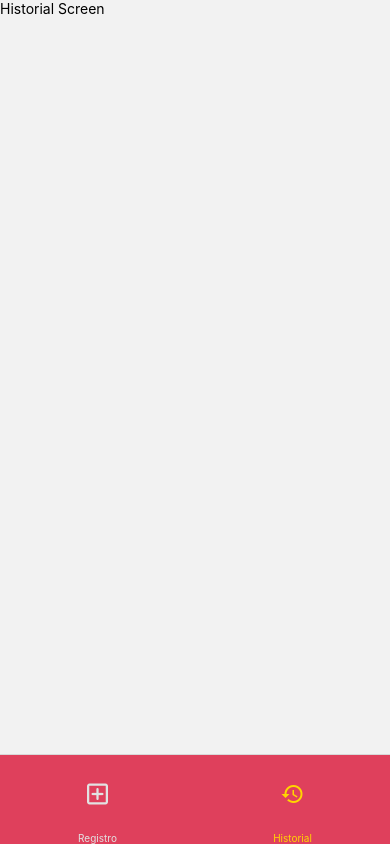
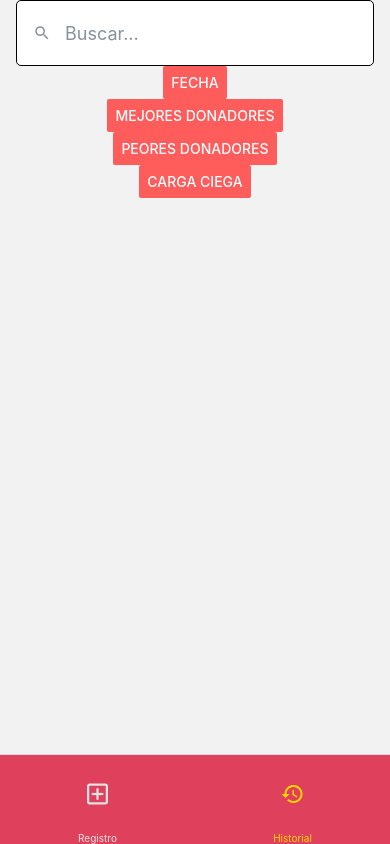
Before and after one commit to Silvana-Ruiz/CargaBAMX, a React Native app: screen /Historial in a window 390 px wide. Built offline with nearby package versions, Linux system fonts and the light colour scheme.

Commit message:
add buttons w/o style

```diff
--- a/package.json
+++ b/package.json
@@ -11,12 +11,15 @@
   "dependencies": {
     "@expo/metro-runtime": "~3.1.3",
     "@react-navigation/bottom-tabs": "^6.5.16",
+    "@react-navigation/native": "^6.1.14",
     "expo": "~50.0.7",
     "expo-status-bar": "~1.11.1",
     "firebase": "^10.8.0",
     "react": "18.2.0",
     "react-dom": "18.2.0",
     "react-native": "0.73.4",
+    "react-native-elements": "^3.4.3",
+    "react-native-safe-area-context": "^4.9.0",
     "react-native-web": "~0.19.6"
   },
   "devDependencies": {
--- a/screens/Historial.js
+++ b/screens/Historial.js
@@ -1,14 +1,39 @@
 import React from 'react';
-import { SafeAreaView, View, Text } from 'react-native';
+import { SafeAreaView, View, Text, Button, StyleSheet } from 'react-native';
+import { SearchBar } from 'react-native-elements';
 
 const Historial = () => {
   return (
     <SafeAreaView>
-      <View>
-        <Text>Historial Screen</Text>
+      <View style={viewStyle.content}>
+        <SearchBar
+          placeholder="Buscar..."
+          inputStyle = {{backgroundColor: 'white'}}
+          containerStyle={{backgroundColor: 'white', borderWidth: 1, borderRadius: 5}}
+          inputContainerStyle={{backgroundColor: 'white'}}
+          />
+
+
+        <Button title='Fecha' color="#ff5c5c" style={viewStyle.buttonStyle}/>
+        <Button title='Mejores Donadores' color="#ff5c5c" style={viewStyle.buttonStyle}/>
+        <Button title='Peores Donadores' color="#ff5c5c" style={viewStyle.buttonStyle}/>
+        <Button title='Carga Ciega' color="#ff5c5c" style={viewStyle.buttonStyle}/>
       </View>
     </SafeAreaView>
   );
 };
 
+const viewStyle = StyleSheet.create({
+  content: {
+    alignItems: 'center',
+    justifyContent: 'center'
+  },
+  buttonStyle:{
+    borderRadius:'10',
+    padding: 'auto',
+    height: 50,
+    width:200
+  }
+})
+
 export default Historial;
```
Also changed, not shown: components/CustomBtn.js (added, +12 -0 lines), 1 other file (tests, documents, lock files or other folders).
